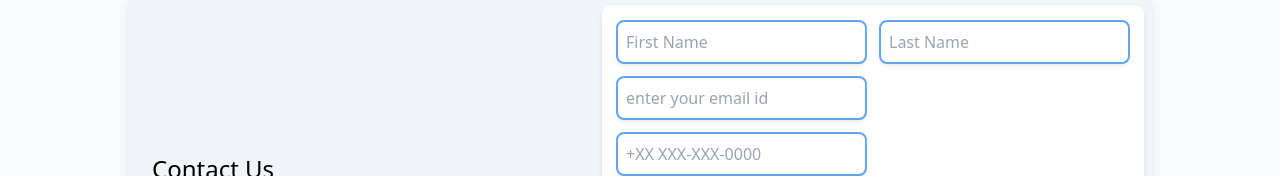
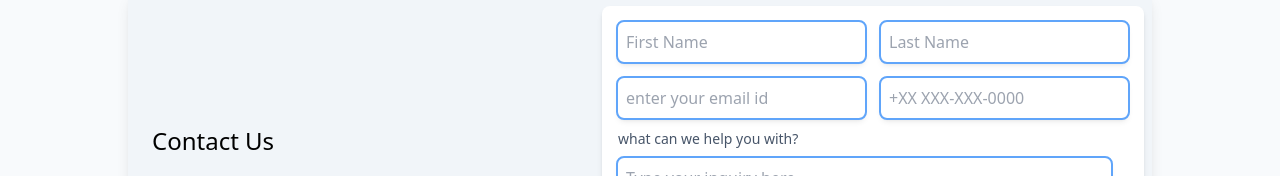
Before and after one commit to codewithcherry/Idonutcode_website_vite, a React (Vite) app: page /about in a window 1280 px wide. Shown: the part 2210-2386 px from the top of the page. Built offline with nearby package versions, Linux system fonts and the light colour scheme; no server answers.

Commit message:
fix the form flex issues of contact us component

```diff
--- a/src/Components/About/ContactUs.jsx
+++ b/src/Components/About/ContactUs.jsx
@@ -26,13 +26,15 @@ const ContactUs = () => {
                                         <input type="text" placeholder='Last Name' className='m-2 p-2 rounded-md shadow-md outline outline-2 outline-blue-400 focus:outline-green-400' />
                                 </div>
                            </div>
-                           <div>
+                           <div className='flex '>
+                            <div>
 
-                                <input type="email" placeholder='enter your email id'  className='m-2 p-2 rounded-md shadow-md outline outline-2 outline-blue-400 focus:outline-green-400'/>
-                           </div>
-                           <div>
+                                    <input type="email" placeholder='enter your email id'  className='m-2 p-2 rounded-md shadow-md outline outline-2 outline-blue-400 focus:outline-green-400'/>
+                            </div>
+                            <div>
 
-                                <input type="phone" placeholder='+XX XXX-XXX-0000' className='m-2 p-2 rounded-md shadow-md outline outline-2 outline-blue-400 focus:outline-green-400'/>
+                                    <input type="phone" placeholder='+XX XXX-XXX-0000' className='m-2 p-2 rounded-md shadow-md outline outline-2 outline-blue-400 focus:outline-green-400'/>
+                            </div>
                            </div>
                            <div>
                                 <label htmlFor="inquiry" className='m-2 text-sm text-slate-600'>
```
